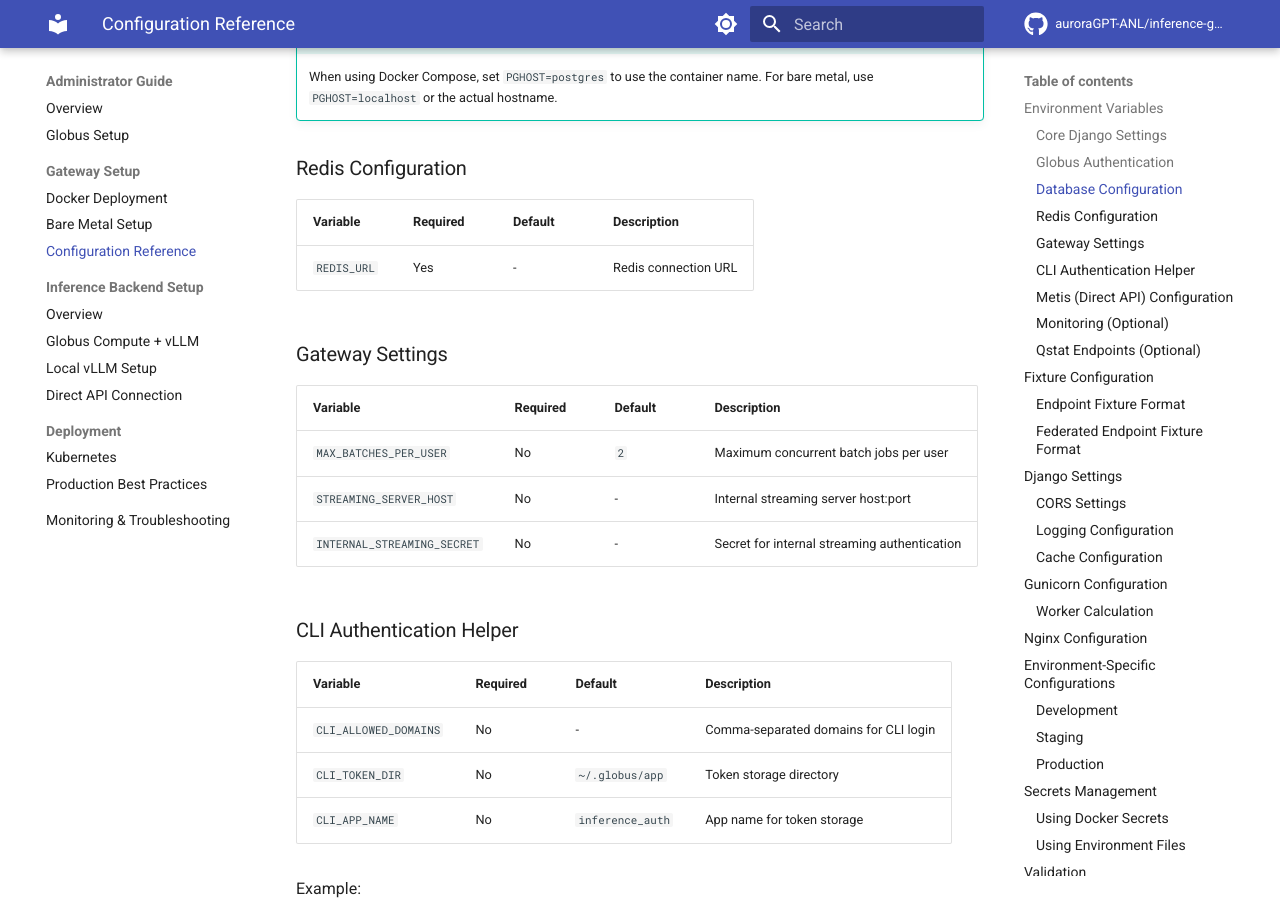
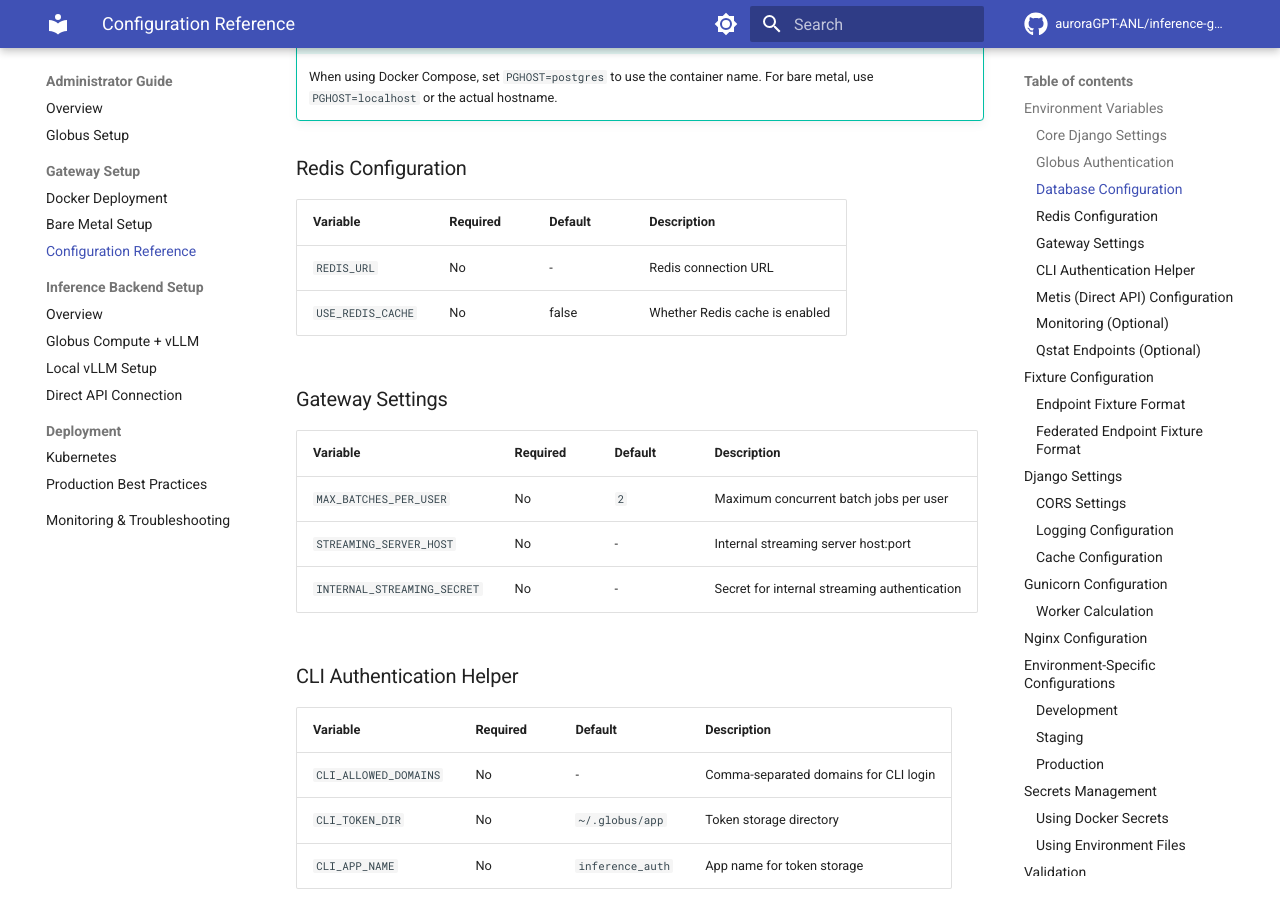
Before and after one commit to auroraGPT-ANL/inference-gateway, an MkDocs documentation site: the page built from docs/admin-guide/gateway-setup/configuration.md, in a window 1280 px wide and 900 px high, scrolled down 2073 px. Built offline with MkDocs 1.6.1 and Material for MkDocs 9.7.7, drawn with Linux system fonts in a browser that asks for light colours; comment, search, counter and statistics services are not loaded.

Commit message:
added USE_REDIS_CACHE boolean

```diff
--- a/docs/admin-guide/gateway-setup/configuration.md
+++ b/docs/admin-guide/gateway-setup/configuration.md
@@ -54,7 +54,8 @@ All configuration is done through environment variables, typically stored in a `
 
 | Variable | Required | Default | Description |
 |----------|----------|---------|-------------|
-| `REDIS_URL` | Yes | - | Redis connection URL |
+| `REDIS_URL` | No | - | Redis connection URL |
+| `USE_REDIS_CACHE` | No | false | Whether Redis cache is enabled |
 
 ### Gateway Settings
 
```
